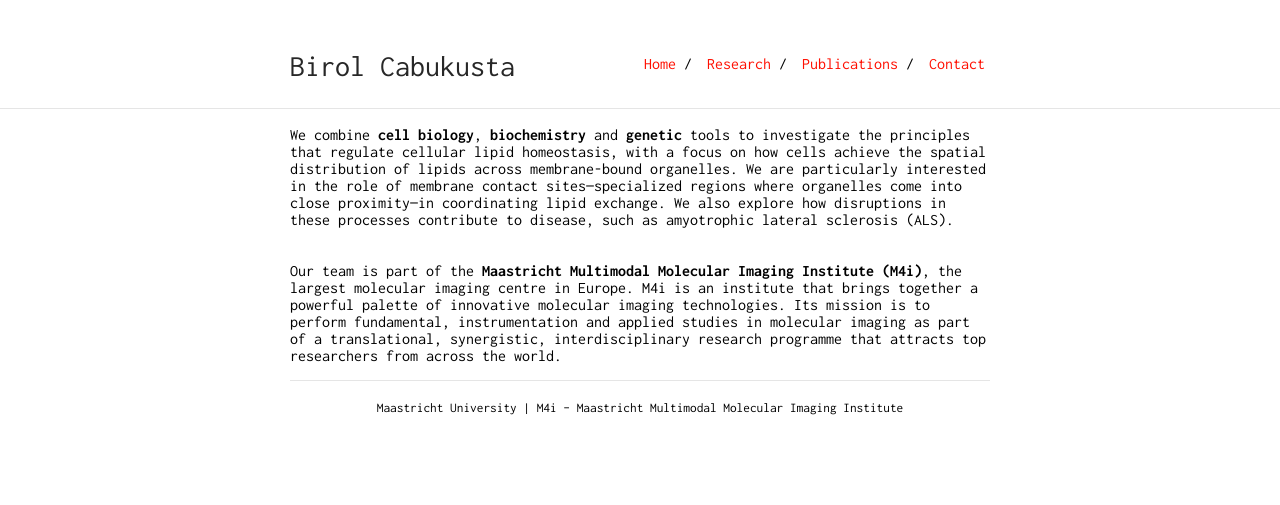
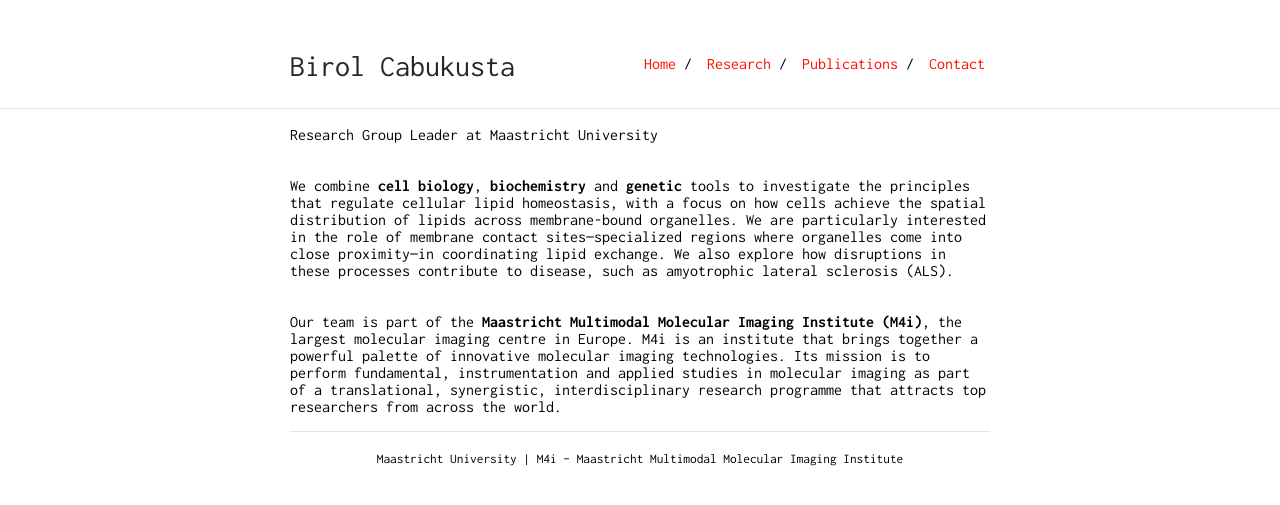
Before and after one commit to birolcabukusta/birolcabukusta.github.io, a Jekyll site: the page built from index.md, in a window 1280 px wide. Shown: the top 505 px of the page. Built offline with Jekyll 4.4.1, drawn with Linux system fonts in a browser that asks for light colours.

Commit message:
Update index.md

```diff
--- a/index.md
+++ b/index.md
@@ -2,6 +2,9 @@
 layout: default
 ---
 
+Research Group Leader at Maastricht University\
+\
+\
 We combine **cell biology**, **biochemistry** and **genetic**  tools to investigate the principles that regulate cellular lipid homeostasis, with a focus on how cells achieve the spatial distribution of lipids across membrane-bound organelles. We are particularly interested in the role of membrane contact sites—specialized regions where organelles come into close proximity—in coordinating lipid exchange. We also explore how disruptions in these processes contribute to disease, such as amyotrophic lateral sclerosis (ALS).\
 \
 \
```
